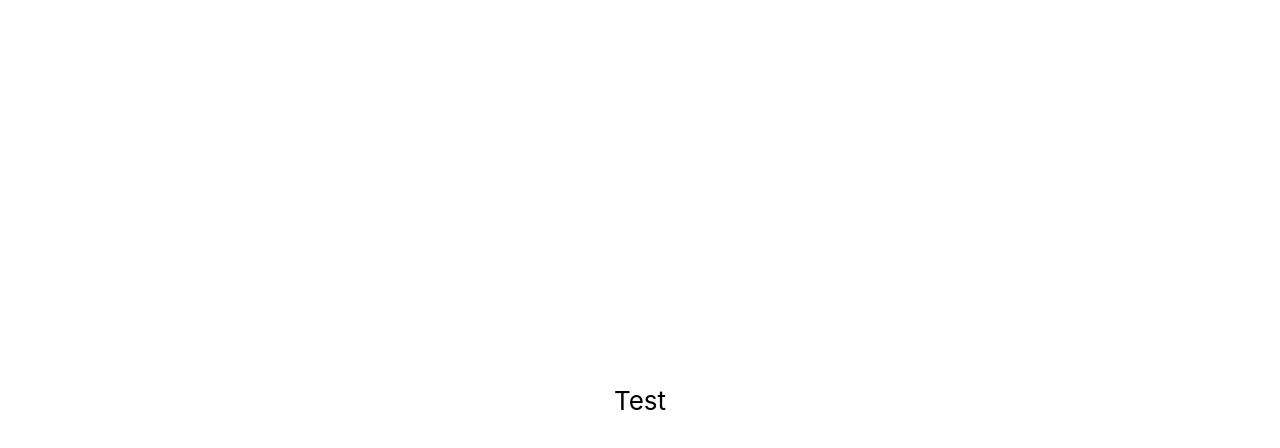
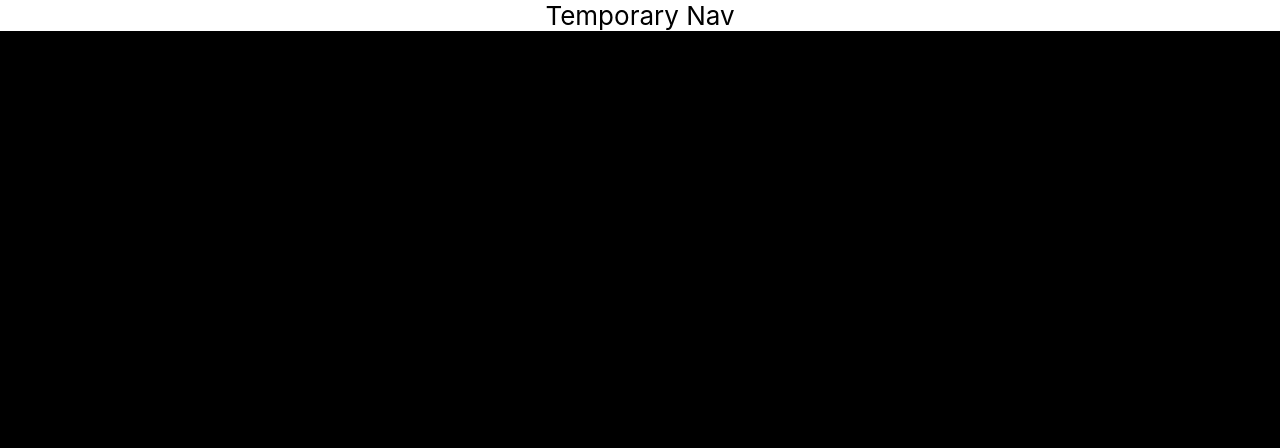
Before and after one commit to cb2866/BKProject, a React (Create React App) app: page / in a window 1280 px wide. Shown: the top 448 px of the page. Built offline with nearby package versions, Linux system fonts and the light colour scheme.

Commit message:
modified folder structure, testing nav

```diff
--- a/package.json
+++ b/package.json
@@ -3,6 +3,7 @@
   "version": "0.1.0",
   "private": true,
   "dependencies": {
+    "@reduxjs/toolkit": "^1.9.2",
     "@testing-library/jest-dom": "^5.16.5",
     "@testing-library/react": "^13.4.0",
     "@testing-library/user-event": "^13.5.0",
--- a/public/index.html
+++ b/public/index.html
@@ -28,7 +28,7 @@
   </head>
   <body>
     <noscript>You need to enable JavaScript to run this app.</noscript>
-    <div id="root"></div>
+    <div id="app"></div>
     <!--
       This HTML file is a template.
       If you open it directly in the browser, you will see an empty page.
--- a/src/App.js
+++ /dev/null
@@ -1,13 +0,0 @@
-import "./App.css";
-
-function App() {
-  return (
-    <div className="App">
-      <header className="App-header">
-        <p>Test</p>
-      </header>
-    </div>
-  );
-}
-
-export default App;
--- a/src/App.css
+++ b/src/app/App.css
@@ -1,5 +1,6 @@
 .App {
   text-align: center;
+
 }
 
 .App-logo {
@@ -13,13 +14,13 @@
   }
 }
 
-.App-header {
-  /* background-color: #282c34; */
-  min-height: 100vh;
+nav {
+  background-color: white;
+  /* min-height: 100vh;
   display: flex;
   flex-direction: column;
   align-items: center;
-  justify-content: center;
+  justify-content: center; */
   font-size: calc(10px + 2vmin);
   color: black;
 }
--- /dev/null
+++ b/src/app/App.js
@@ -0,0 +1,15 @@
+import React from "react";
+import Navbar from "../features/navbar/Navbar";
+import "./App.css";
+import AppRoutes from "./AppRoutes";
+
+const App = () => {
+  return (
+    <div className="App">
+      <Navbar />
+      <AppRoutes />
+    </div>
+  );
+};
+
+export default App;
--- /dev/null
+++ b/src/app/AppRoutes.js
@@ -0,0 +1,15 @@
+import React, { useEffect } from "react";
+import { useSelector, useDispatch } from "react-redux";
+import { Route, Routes } from "react-router-dom";
+
+const AppRoutes = () => {
+  return (
+    <div>
+      <Routes>
+        <Route path="*" />
+      </Routes>
+    </div>
+  );
+};
+
+export default AppRoutes;
--- /dev/null
+++ b/src/app/store.js
@@ -0,0 +1,9 @@
+import { configureStore } from "@reduxjs/toolkit";
+import logger from "redux-logger";
+
+// const store = configureStore({
+//   // reducer: {},
+//   // middleware: (getDefaultMiddleware) => getDefaultMiddleware().concat(logger),
+// });
+
+// export default store;
--- /dev/null
+++ b/src/features/navbar/Navbar.js
@@ -0,0 +1,12 @@
+import React from "react";
+import { Link, useNavigate } from "react-router-dom";
+
+const Navbar = () => {
+  return (
+    <div>
+      <nav>Temporary Nav</nav>
+    </div>
+  );
+};
+
+export default Navbar;
--- a/src/index.css
+++ b/src/index.css
@@ -5,6 +5,7 @@ body {
     sans-serif;
   -webkit-font-smoothing: antialiased;
   -moz-osx-font-smoothing: grayscale;
+  background-color: black;
 }
 
 code {
--- a/src/index.js
+++ b/src/index.js
@@ -1,17 +1,19 @@
-import React from 'react';
-import ReactDOM from 'react-dom/client';
-import './index.css';
-import App from './App';
-import reportWebVitals from './reportWebVitals';
+import React from "react";
+import ReactDOM from "react-dom/client";
+import { Provider } from "react-redux";
+import { BrowserRouter as Router } from "react-router-dom";
 
-const root = ReactDOM.createRoot(document.getElementById('root'));
+import App from "./app/App";
+// import store from "./app/store";
+import "./index.css";
+
+const root = ReactDOM.createRoot(document.getElementById("app"));
+
 root.render(
-  <React.StrictMode>
+  <Router>
+    {/* <Provider store={store}> */}
+    {/* <Provider> */}
     <App />
-  </React.StrictMode>
+    {/* </Provider> */}
+  </Router>
 );
-
-// If you want to start measuring performance in your app, pass a function
-// to log results (for example: reportWebVitals(console.log))
-// or send to an analytics endpoint. Learn more: https://bit.ly/CRA-vitals
-reportWebVitals();
```
Also changed, not shown: 1 other file (tests, documents, lock files or other folders).
